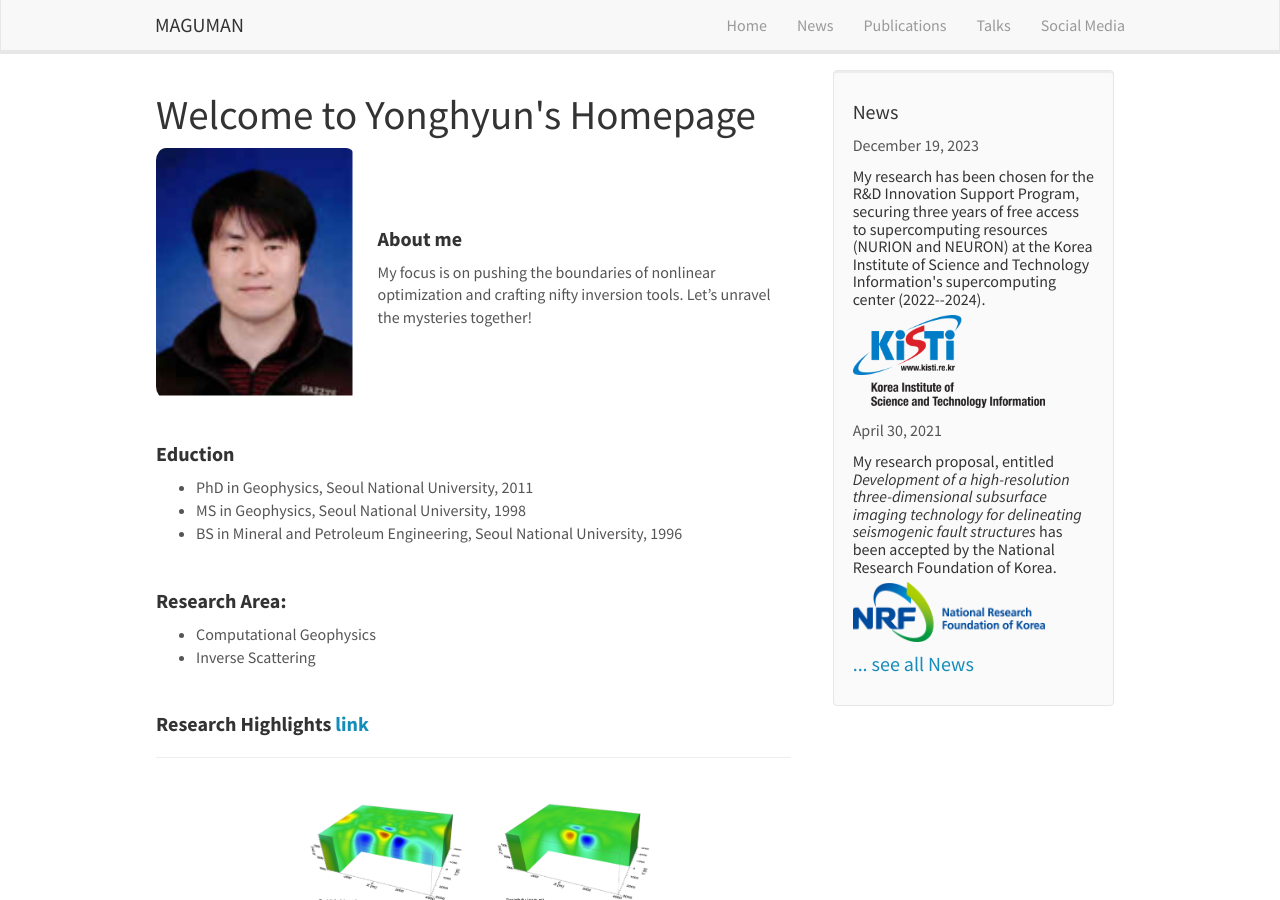
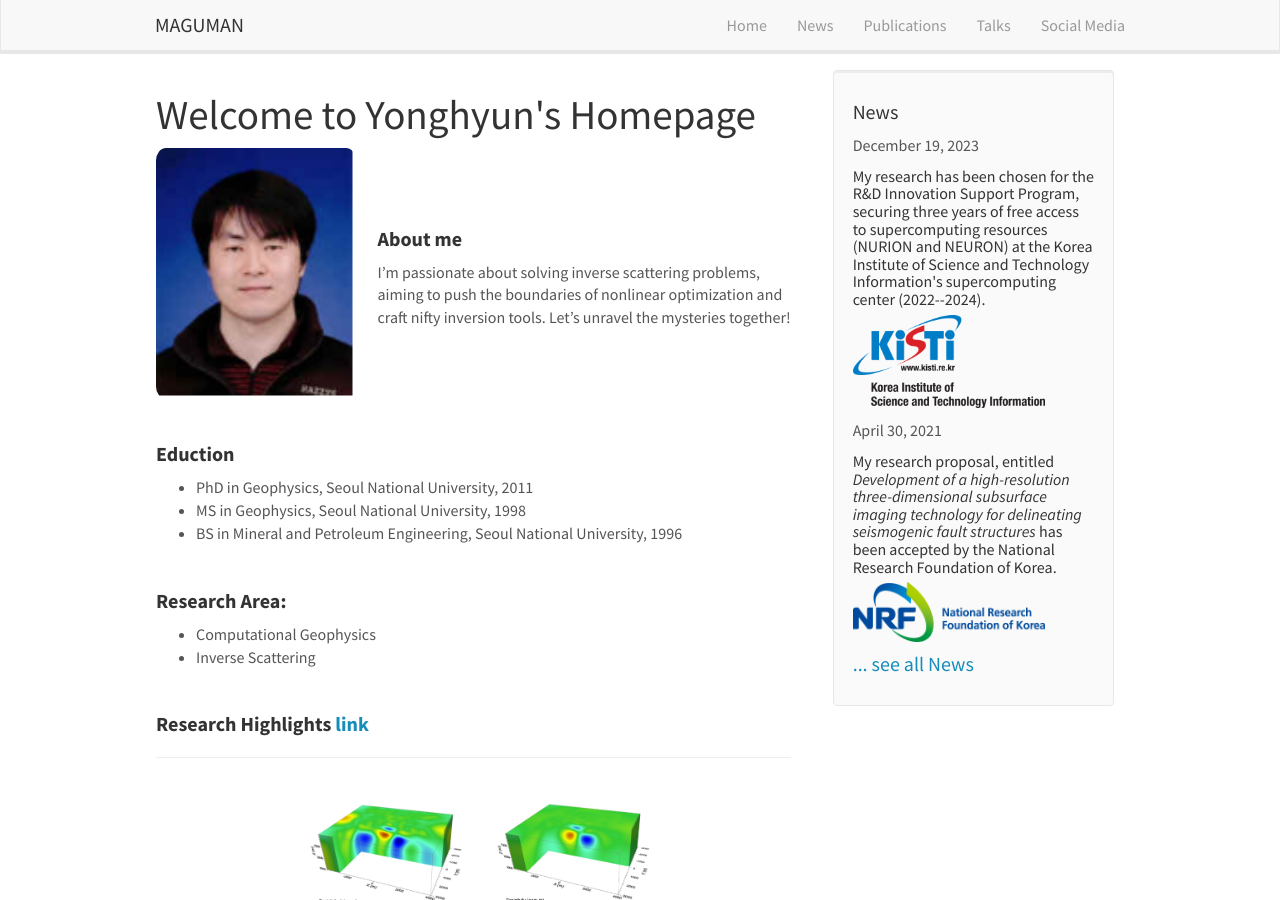
Before and after one commit to maguman/maguman.github.io, a Jekyll site: the page built from _pages/home.md, in a window 1280 px wide and 900 px high. Built offline with Jekyll 4.4.1, drawn with Linux system fonts in a browser that asks for light colours; nearby versions of some CDN libraries.

Commit message:
Update home.md

```diff
--- a/_pages/home.md
+++ b/_pages/home.md
@@ -22,7 +22,7 @@ permalink: /
 #### **About me**
 
 <!--Procrastinators are often sugarcoated as perfectionists. I'm well aware that 'perfection' here means not a lofty goal, but an unrealistic and unachievable goal. People say I'm a perfectionist, sometimes a procrastinator, but I'm also well aware that I just want to know what I want to know. -->
-My focus is on pushing the boundaries of nonlinear optimization and crafting nifty inversion tools. Let's unravel the mysteries together!
+I'm passionate about solving inverse scattering problems, aiming to push the boundaries of nonlinear optimization and craft nifty inversion tools. Let's unravel the mysteries together!
 <!-- He attended Seoul National University, where he received a BS (1996) from the department of mineral and petroleum engineering, and an MS (1998) and PhD (2011) in geophysics. He held postdoctoral fellowship and reearch assistant professor positions at Hanyang University and was a research associate at Seoul National University before joining the Industrial Science and Technology Research Institute at Inha University in 2020. Besides his research experience, he has 10 years of experience as an exploration geophysicist and software engineer. His current research interests include moving beyond linear approximations in nonlinear geophysical inverse problems. -->
   </div>
 </div>
```
